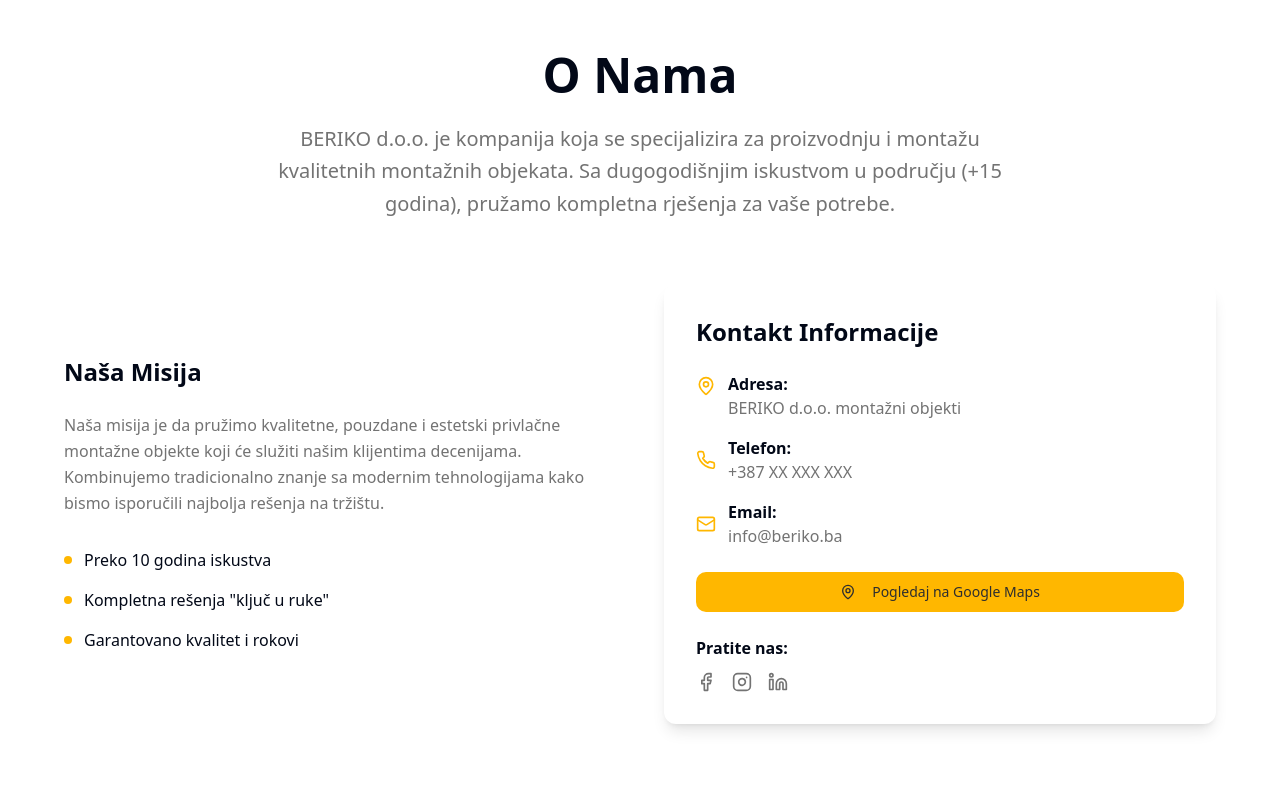
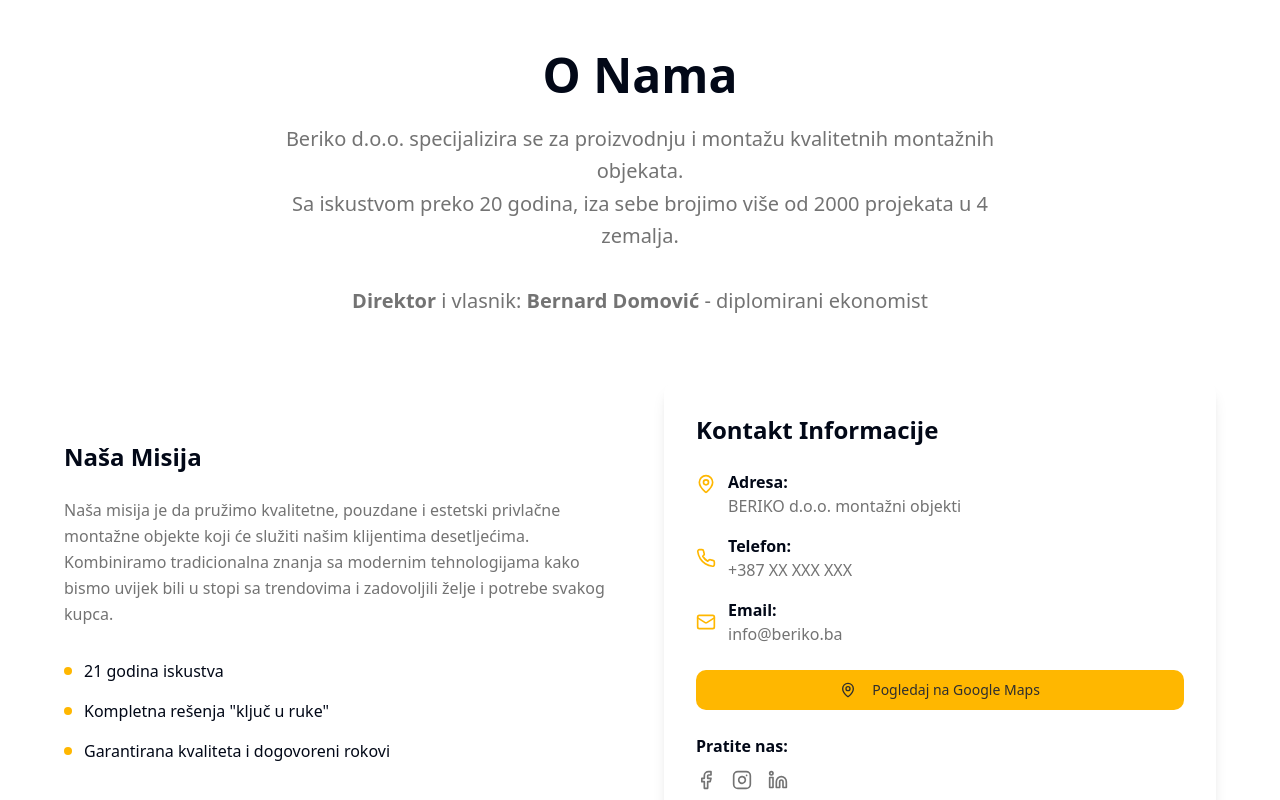
Before and after one commit to marko-h4cklabs/montazne-gradnje-hr, a React (Vite) app: page / in a window 1280 px wide. Shown: the part 5260-6060 px from the top of the page. Built offline with nearby package versions, Linux system fonts and the light colour scheme.

Commit message:
changes2

```diff
--- a/src/components/AboutUs.tsx
+++ b/src/components/AboutUs.tsx
@@ -15,8 +15,9 @@ const AboutUs = () => {
               O Nama
             </h2>
             <p className="text-xl text-muted-foreground max-w-3xl mx-auto leading-relaxed">
-              BERIKO d.o.o. je kompanija koja se specijalizira za proizvodnju i montažu kvalitetnih montažnih objekata.
-              Sa dugogodišnjim iskustvom u području (+15 godina), pružamo kompletna rješenja za vaše potrebe.
+              Beriko d.o.o. specijalizira se za proizvodnju i montažu kvalitetnih montažnih objekata.<br></br>
+              Sa iskustvom preko 20 godina, iza sebe brojimo više od 2000 projekata u 4 zemalja.<br></br><br></br>
+              <strong>Direktor</strong> i vlasnik: <strong>Bernard Domović</strong> - diplomirani ekonomist
             </p>
           </div>
 
@@ -27,14 +28,13 @@ const AboutUs = () => {
               </h3>
               <p className="text-muted-foreground mb-8 leading-relaxed">
                 Naša misija je da pružimo kvalitetne, pouzdane i estetski privlačne montažne objekte koji će služiti našim
-                klijentima decenijama. Kombinujemo tradicionalno znanje sa modernim tehnologijama kako bismo isporučili
-                najbolja rešenja na tržištu.
+                klijentima desetljećima. Kombiniramo tradicionalna znanja sa modernim tehnologijama kako bismo uvijek bili u stopi sa trendovima i zadovoljili želje i potrebe svakog kupca.
               </p>
 
               <div className="space-y-4">
                 <div className="flex items-center space-x-3">
                   <div className="w-2 h-2 bg-primary rounded-full"></div>
-                  <span className="text-foreground">Preko 10 godina iskustva</span>
+                  <span className="text-foreground">21 godina iskustva</span>
                 </div>
                 <div className="flex items-center space-x-3">
                   <div className="w-2 h-2 bg-primary rounded-full"></div>
@@ -42,7 +42,7 @@ const AboutUs = () => {
                 </div>
                 <div className="flex items-center space-x-3">
                   <div className="w-2 h-2 bg-primary rounded-full"></div>
-                  <span className="text-foreground">Garantovano kvalitet i rokovi</span>
+                  <span className="text-foreground">Garantirana kvaliteta i dogovoreni rokovi</span>
                 </div>
               </div>
             </div>
```
